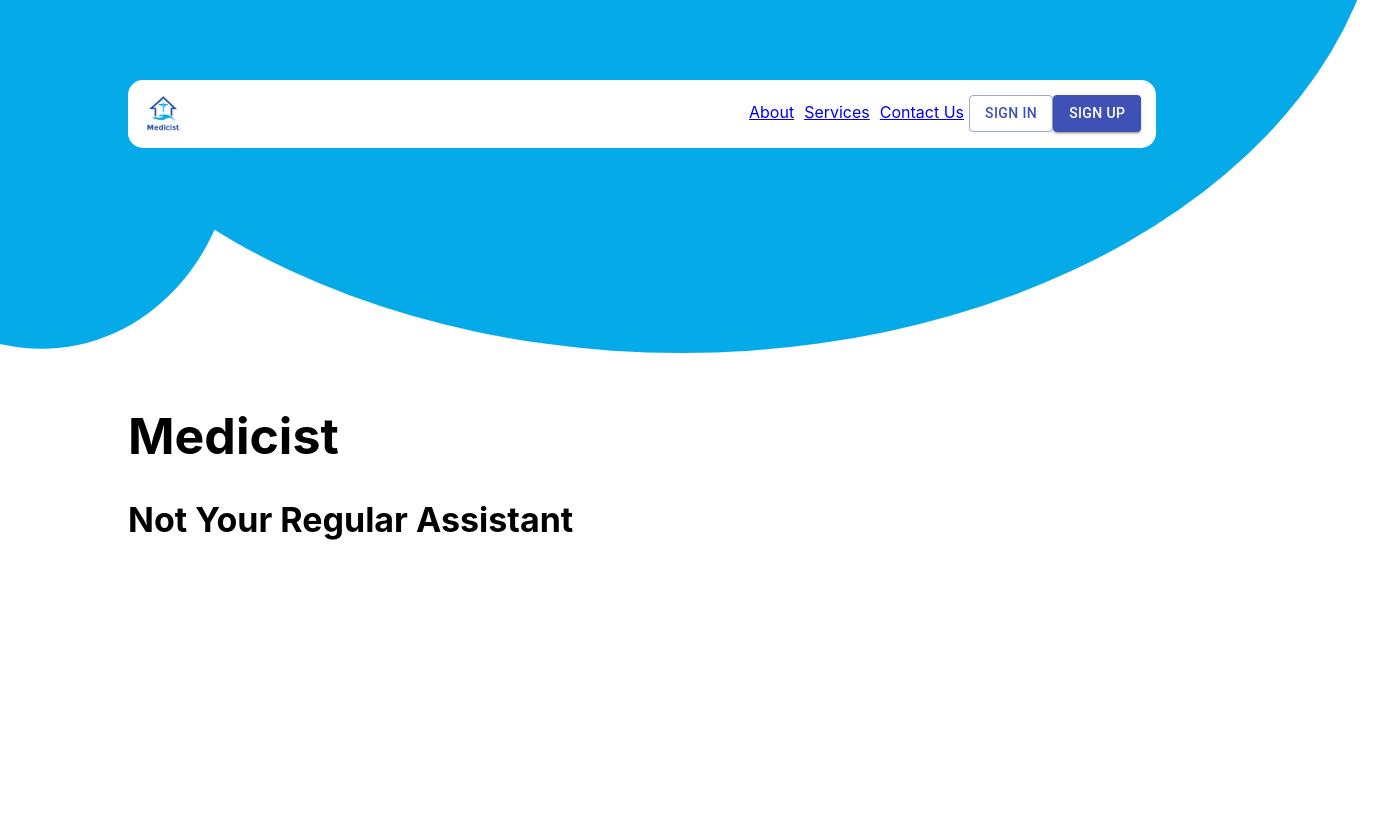
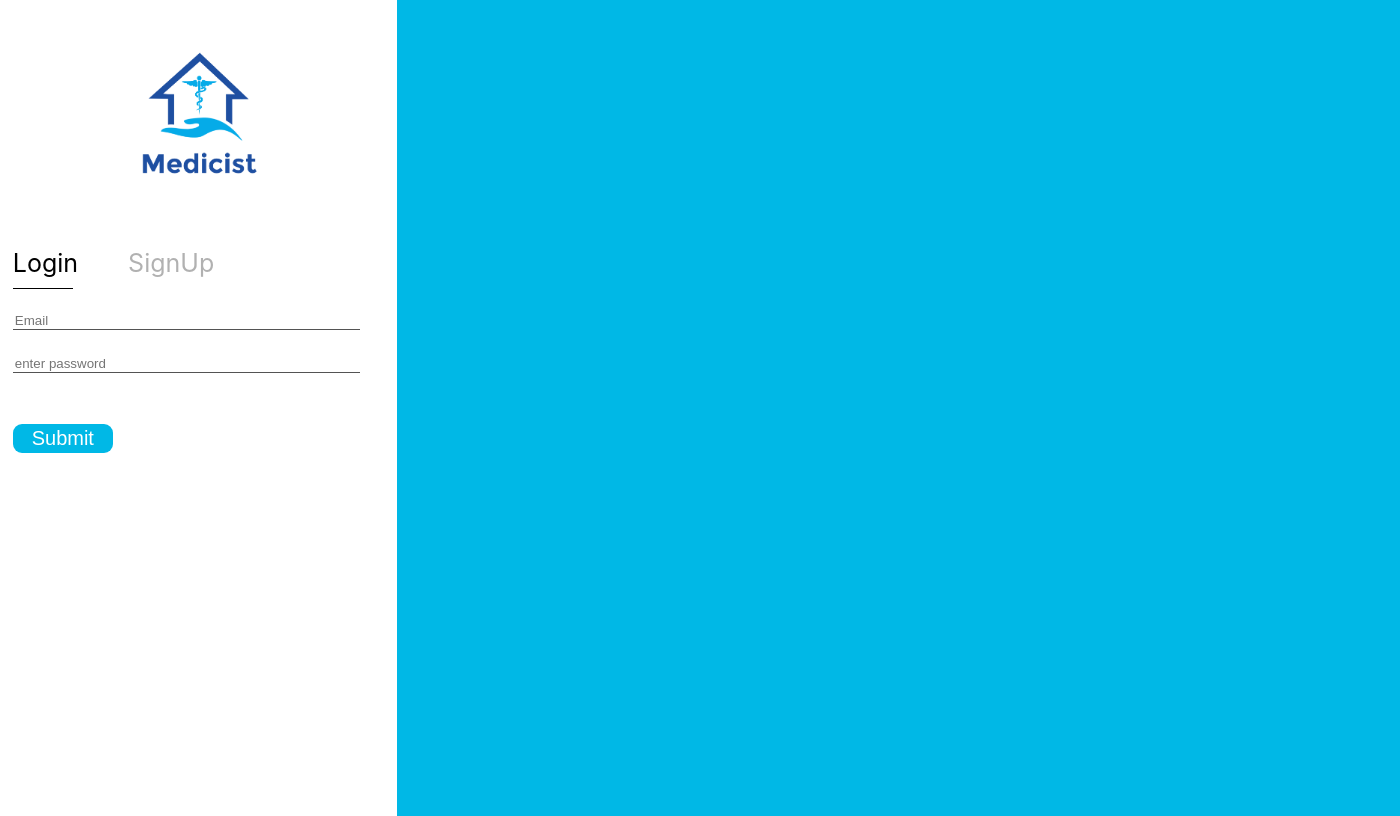
Before and after one commit to akshatvg/Medicist, a React (Create React App) app: page / in a window 1280 px wide. Shown: the whole page, 1400 px wide, since content can reach past the window. Built offline with nearby package versions, Linux system fonts and the light colour scheme.

Commit message:
login page

```diff
--- a/src/Home.css
+++ /dev/null
@@ -1,47 +0,0 @@
-.wave{
-    width:120%;
-    margin-top:-50%;
-    margin-left: -13%;
-    background-size: cover;
-  background-repeat: no-repeat;
-  padding: 15px;
-
-}
-.wave img{
-
-  background-position: bottom;
-  height: auto;
-  max-width: 100%;
-}
-.nav {
-    top:10%;
-    left:10%;
-    max-width:78%;
-    background: white;
-    padding: 15px;
-    border-radius: 15px;
-    color: black;
-    position: absolute;
-  }
-  .nav img{
-    width: 4%;
-    height: 4%;
-    float:left;
-  }
-  .main{
-      margin-left: 10%;
-  }
-  .main h1 {
-    font-weight: bold;
-    font-size: 50px;
-  }
-  .main h2 {
-    font-weight: bold;
-    font-size: 34px;
-  }
-  .navBarLink {
-    margin: 5px;
-  }
-  .options{
-      text-align: right;
-  }
--- /dev/null
+++ b/src/home.module.css
@@ -0,0 +1,201 @@
+.LoginPane {
+	width: 100%;
+	margin: 0;
+	background-color: white;
+	height: 100vh;
+	min-width: 200px;
+	padding-left: 2vw;
+	padding-right: 2vw;
+	padding-top: 2vh;
+}
+.LogoBanner {
+	overflow: hidden;
+	justify-content: center;
+	display: flex;
+	flex-direction: column;
+	width: auto;
+	padding-bottom: 5vh;
+	height: 38vh;
+}
+.LogoContainer {
+	display: flex;
+	flex-direction: column;
+	justify-content: center;
+	margin: auto;
+	height: 20vh;
+}
+.Logo {
+	max-width: 100%;
+	max-height: 100%;
+}
+.LogoName {
+	margin-left: 1vw;
+	margin-right: 1.5vw;
+	align-self: center;
+	color: black;
+	font-size: 34px;
+	font-family: "Architects Daughter", cursive;
+}
+.Itemlist {
+	display: flex;
+	font-size: 25px;
+	margin-top: 8vh;
+}
+.Underbar {
+	position: absolute;
+	margin-top: 40px;
+	width: 60px;
+	height: 1px;
+	background: black;
+	-webkit-transition: 0.5s ease;
+	transition: 0.5s ease;
+}
+.active ~ .Underbar {
+	/* a:nth-of-type(1):hover ~ .Underbar { */
+	margin-left: 0px;
+	width: 60px;
+}
+
+.activeMargin ~ .Underbar {
+	/* a:nth-of-type(2):hover ~ .Underbar { */
+	margin-left: 110px;
+	width: 85px;
+}
+.LoginLink {
+	color: black;
+	opacity: 0.3;
+	padding: 0;
+	cursor: default;
+	-webkit-transition: 0.5s ease;
+	transition: 0.5s ease;
+}
+.LoginLink:hover,
+.LoginLink:active,
+.active,
+.active:hover {
+	opacity: 1;
+	color: black;
+	cursor: default;
+	-webkit-transition: 0.5s ease;
+	transition: 0.5s ease;
+}
+.activeMargin,
+.activeMargin:hover {
+	opacity: 1;
+	margin-left: 50px;
+	color: black;
+	cursor: default;
+	-webkit-transition: 0.5s ease;
+	transition: 0.5s ease;
+}
+.SignLink {
+	margin-left: 50px;
+	opacity: 0.3;
+	border: none;
+	color: black;
+	cursor: default;
+	-webkit-transition: 0.5s ease;
+	transition: 0.5s ease;
+}
+.SignLink:hover {
+	opacity: 1;
+	color: black;
+	cursor: default;
+	-webkit-transition: 0.5s ease;
+	transition: 0.5s ease;
+}
+.DSCLogoContainer {
+	position: absolute;
+	width: inherit;
+	display: flex;
+	justify-content: center;
+	min-width: 280px;
+	bottom: 10px;
+}
+.DSCLogo {
+	margin: auto auto;
+	max-width: 320px;
+	padding-right: 30px;
+	padding-bottom: 20px;
+}
+.message {
+	color: #ff7d4b;
+	text-align: center;
+	font-weight: 600;
+	margin-top: 15px;
+	/* display: none; */
+}
+@media screen and (max-width: 600px) {
+	.LoginPane {
+		height: auto;
+	}
+	.DSCLogoContainer {
+		position: relative;
+	}
+	.DSCLogo {
+		margin-top: 20px;
+	}
+	.DSCLogoContainer {
+		position: relative;
+		margin-top: 50px;
+	}
+	.DSCLogo {
+		margin-top: 20px;
+	}
+}
+
+@media only screen and (min-width: 768px) {
+	.LoginPane {
+		min-width: 280px;
+		width: 28vw;
+		padding-left: 1vw;
+		padding-top: 2vh;
+	}
+	.LogoBanner {
+		flex-direction: row;
+		padding-left: 1vw;
+		padding-bottom: 0;
+		margin-top: 4vh;
+		height: 17vh;
+	}
+	.LogoContainer {
+		display: flex;
+		flex-direction: column;
+		justify-content: center;
+		margin: auto;
+		height: 17vh;
+	}
+	.Logo {
+		max-width: 100%;
+		max-height: 100%;
+	}
+	.LogoName {
+		margin-left: 1vw;
+		margin-right: 1.5vw;
+		align-self: center;
+		color: black;
+		font-size: 4vw;
+		font-family: "Architects Daughter", cursive;
+	}
+
+	@media only screen and (max-width: 1120px) {
+		.LoginPane {
+			width: auto;
+			height: 100vh;
+		}
+		.LogoBanner {
+			margin-top: 20px;
+			height: 25vh;
+			flex-direction: column;
+		}
+		.LogoContainer {
+			height: 15vh;
+		}
+		.LogoName {
+			font-size: 40px;
+		}
+		.Itemlist {
+			margin-top: 30px;
+		}
+	}
+}
--- a/src/index.css
+++ b/src/index.css
@@ -5,6 +5,7 @@ body {
     sans-serif;
   -webkit-font-smoothing: antialiased;
   -moz-osx-font-smoothing: grayscale;
+  background-color: #00b8e6;
 }
 
 code {
--- a/src/pages/Home.jsx
+++ b/src/pages/Home.jsx
@@ -1,38 +1,125 @@
-import { Button, Grid, makeStyles } from "@material-ui/core";
-import React, { Component }from "react";
+import {Button, Grid, makeStyles} from "@material-ui/core";
+import React, {Component, useState} from "react";
 //import { ReactComponent as wave } from '../assets/wave.svg';
-import wave from '../assets/wave.svg'
-import '../Home.css'
+
 import logo from '../assets/logo.png'
-import { NavLink } from 'react-router-dom'
+import classes from "../home.module.css";
+import formStyle from "../userForm.module.css";
+// import {NavLink} from 'react-router-dom'
+
 
 
 
 function Home() {
 
+    const [option, setOption] = useState(true)
+
+
+    function SignLinkHandler() {
+        if (option) {
+            setOption(false);
+        }
+    };
+
+    function LoginLinkHandler() {
+        if (!option) {
+            setOption(true);
+        }
+    };
+
+
     return (
         <>
-        <div className="nav">
+            <div className={classes.LoginPane}>
+                <div className={classes.LogoBanner}>
+                    <div className={classes.LogoContainer}>
+                        <img src={logo} alt="Fforg" className={classes.Logo} />
+                    </div>
+                </div>
+                <div className="">
+                    <div className={classes.Itemlist}>
+                        <div
+                            className={
+                                option
+                                    ? classes.active
+                                    : classes.LoginLink
+                            }
+                            onClick={LoginLinkHandler}
+                        >
+                            Login
+        </div>
+                        <div
+                            className={
+                                option
+                                    ? classes.SignLink
+                                    : classes.activeMargin
+                            }
+                            onClick={SignLinkHandler}
+                        >
+                            SignUp
+        </div>
+                        <div className={classes.Underbar}></div>
+                    </div>
+                </div>
+                <div className={formStyle.UserForm}>
+                    {option ?
+                        (
+                            <>
+                                <input
+                                    type="text"
+                                    placeholder="Email"
+                                    className={formStyle.InputField}
+                                    label="Username"
+                                />
+                                <input
+                                    type="password"
+                                    placeholder="enter password"
+                                    className={formStyle.InputField}
+                                    style={{marginTop: "25px"}}
+                                    label="Password"
+                                />
+                            </>
+                        ) : (
 
-            <img src={logo} />
-            <div className="options">
-            <NavLink className='navBarLink' to="/">About</NavLink>
-            <NavLink className='navBarLink' to="/product">Services</NavLink>
-            <NavLink className='navBarLink' to="/product">Contact Us</NavLink>
-            <Button variant="outlined" color="primary" href="#"> Sign In </Button>
-            <Button variant="contained" color="primary" href="#" > Sign Up </Button>
+                            <>
+                                <input
+                                    type="text"
+                                    placeholder="Email"
+                                    className={formStyle.InputField}
+                                    label="Username"
+                                />
+                                <input
+                                    type="password"
+                                    placeholder="enter password"
+                                    className={formStyle.InputField}
+                                    style={{marginTop: "25px"}}
+                                    label="Password"
+                                />
+                            </>
+                        )
+                    }
+                </div>
+                <p className={classes.message} id="msg"></p>
+                <div className={formStyle.UserButtons}>
+                    <button
+                        type="submit"
+                        className={formStyle.SubButton}
+                    // onClick={SubmitHandler}
+                    >
+                        Submit
+        </button>
+                </div>
+                <div style={{marginTop: "105px"}}>
+                </div>
+                <div className={classes.DSCLogoContainer}>
+                    <a href="https://dscvit.com">
+                    </a>
+                </div>
             </div>
+        <div >
+
         </div>
-    <div className="wave">
-
-        <img src={wave} />
-
-    </div>
-    <div className="main">
-        <h1>Medicist</h1>
-        <h2>Not Your Regular Assistant</h2>
-    </div>
-    </>
-      );
+        </>
+    );
 }
 export default Home;
--- /dev/null
+++ b/src/userForm.module.css
@@ -0,0 +1,96 @@
+.UserForm {
+	margin-top: 30px;
+	padding-right: 15px;
+	font-size: 18px;
+}
+.UserButtons {
+	padding-right: 15px;
+	font-size: 18px;
+	-webkit-transition: 0.5s ease;
+	transition: 0.5s ease;
+}
+.InputField {
+	outline: 0;
+	border-width: 0 0 1px;
+	border-color: black;
+	width: 100%;
+}
+.Incorrect:focus,
+.InputField:focus {
+	border-color: #e79870;
+}
+.SubButton {
+	border: none;
+	color: white;
+	font-size: 20px;
+	padding: 3px;
+	width: 100px;
+	float: left;
+	background-color:#00b8e6;
+	border-radius: 9px;
+	margin-top: 35px;
+	-webkit-transition: 0.5s ease;
+	transition: 0.5s ease;
+}
+.SubButton:hover {
+	background-color: #b3f0ff;
+}
+.SubButton:active {
+	background-color: white;
+	border-width: 1px;
+	border-style: solid;
+	border-color:#00b8e6;
+	color:#00b8e6;
+}
+.GButton {
+	text-decoration: none;
+	color: white;
+	font-size: 18px;
+	padding: 10px;
+	background-color:#00b8e6;
+	border-radius: 9px;
+	font-weight: 600;
+	-webkit-transition: 0.5s ease;
+	transition: 0.5s ease;
+}
+.GButton:hover {
+	background-color: #e79870;
+	text-decoration: none;
+	color: white;
+}
+.GButton:active {
+	text-decoration: none;
+	background-color: white;
+	border-width: 1px;
+	border-style: solid;
+	border-color:#00b8e6;
+	color:#00b8e6;
+}
+.GuestLink:hover,
+.GuestLink {
+	float: right;
+	color:#00b8e6;
+	margin-top: 38px;
+}
+
+.Incorrect {
+	border:2px solid red;
+	outline: 0;
+	border-width: 0 0 1px;
+	width: 100%;
+	color: red;
+}
+
+@media only screen and (max-width: 1106px) and (min-width: 768px) {
+	.GuestLink:hover,
+	.GuestLink {
+		margin-top: 10px;
+		float: left;
+	}
+}
+@media only screen and (max-width: 1120px) {
+	.GuestLink:hover,
+	.GuestLink {
+		float: right;
+	}
+}
```
